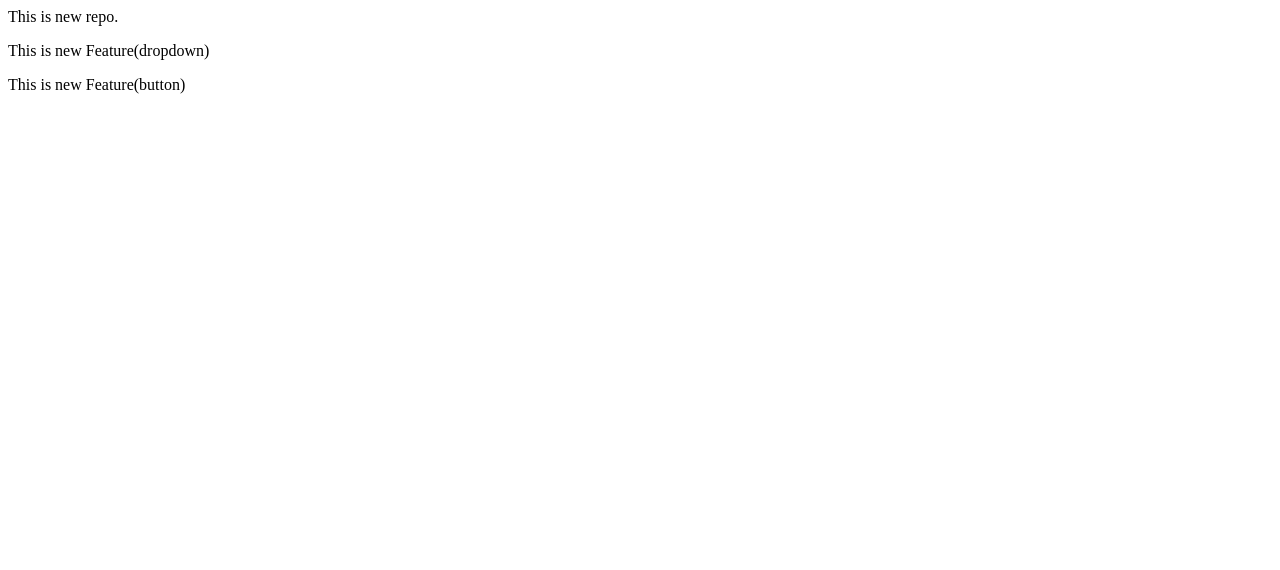
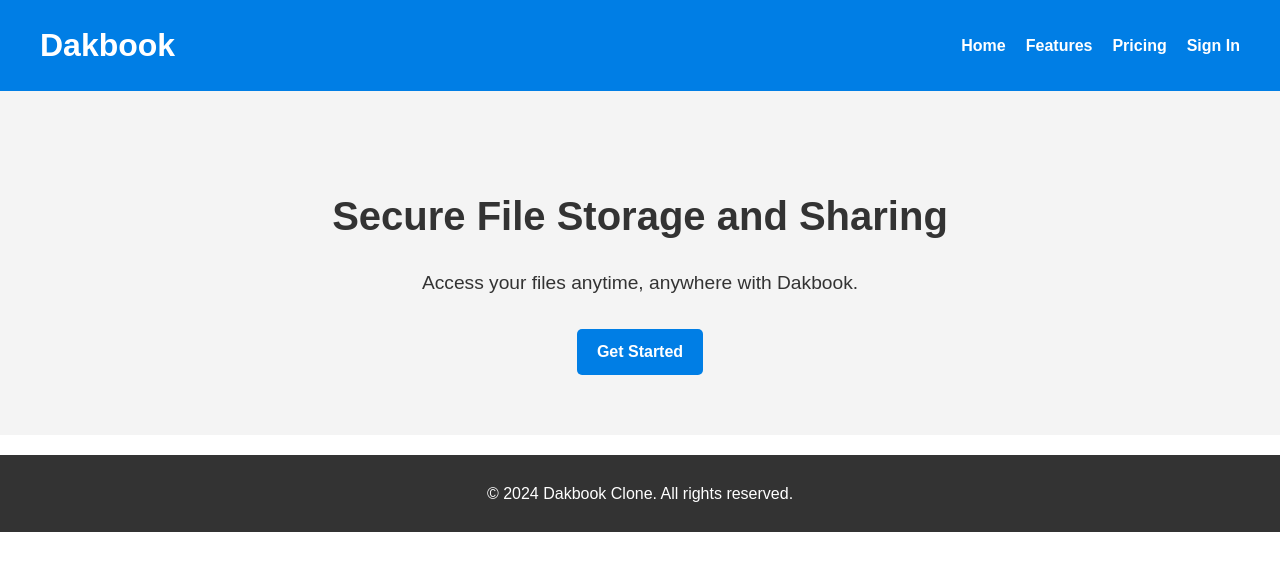
Before and after one commit to Sidkumbhar/New_repo, a plain HTML site: page index.html in a window 1280 px wide. Drawn offline with Linux system fonts and the light colour scheme.

Commit message:
adding front page

```diff
--- a/index.html
+++ b/index.html
@@ -1,3 +1,41 @@
-<p>This is new repo.</p>
-<p>This is new Feature(dropdown)</p>
-<p>This is new Feature(button)</p>
+<!DOCTYPE html>
+<html lang="en">
+
+<head>
+    <meta charset="UTF-8">
+    <meta name="viewport" content="width=device-width, initial-scale=1.0">
+    <title>Dropbox</title>
+    <link rel="stylesheet" href="style.css">
+</head>
+
+<body>
+    <header>
+        <div class="container">
+            <div class="logo">
+                <h1>Dakbook</h1>
+            </div>
+            <nav>
+                <ul>
+                    <li><a href="#">Home</a></li>
+                    <li><a href="#">Features</a></li>
+                    <li><a href="#">Pricing</a></li>
+                    <li><a href="#">Sign In</a></li>
+                </ul>
+            </nav>
+        </div>
+    </header>
+    <section class="hero">
+        <div class="hero-content">
+            <h2>Secure File Storage and Sharing</h2>
+            <p>Access your files anytime, anywhere with Dakbook.</p>
+            <a href="#" class="btn">Get Started</a>
+        </div>
+    </section>
+    <footer>
+        <div class="container">
+            <p>© 2024 Dakbook Clone. All rights reserved.</p>
+        </div>
+    </footer>
+</body>
+
+</html>
--- a/style.css
+++ b/style.css
@@ -1,3 +1,91 @@
-p {
-    color : red;
+/* Global Styles */
+body {
+    margin: 0;
+    font-family: Arial, sans-serif;
+    line-height: 1.6;
+    color: #333;
 }
+
+/* Header */
+header {
+    background: #007ee5;
+    color: #fff;
+    padding: 20px 0;
+}
+
+header .container {
+    display: flex;
+    justify-content: space-between;
+    align-items: center;
+    max-width: 1200px;
+    margin: 0 auto;
+    padding: 0 20px;
+}
+
+header .logo h1 {
+    margin: 0;
+}
+
+header nav ul {
+    list-style: none;
+    padding: 0;
+    margin: 0;
+    display: flex;
+}
+
+header nav ul li {
+    margin-left: 20px;
+}
+
+header nav ul li a {
+    color: #fff;
+    text-decoration: none;
+    font-weight: bold;
+}
+
+/* Hero Section */
+.hero {
+    background: #f4f4f4;
+    padding: 60px 20px;
+    text-align: center;
+}
+
+.hero-content h2 {
+    font-size: 2.5rem;
+    margin-bottom: 20px;
+}
+
+.hero-content p {
+    font-size: 1.2rem;
+    margin-bottom: 30px;
+}
+
+.hero-content .btn {
+    display: inline-block;
+    padding: 10px 20px;
+    background: #007ee5;
+    color: #fff;
+    text-decoration: none;
+    font-size: 1rem;
+    border-radius: 5px;
+    font-weight: bold;
+}
+
+.hero-content .btn:hover {
+    background: #005bb5;
+}
+
+/* Footer */
+footer {
+    background: #333;
+    color: #fff;
+    text-align: center;
+    padding: 10px 0;
+    margin-top: 20px;
+}
+
+footer .container {
+    max-width: 1200px;
+    margin: 0 auto;
+    padding: 0 20px;
+}
```
